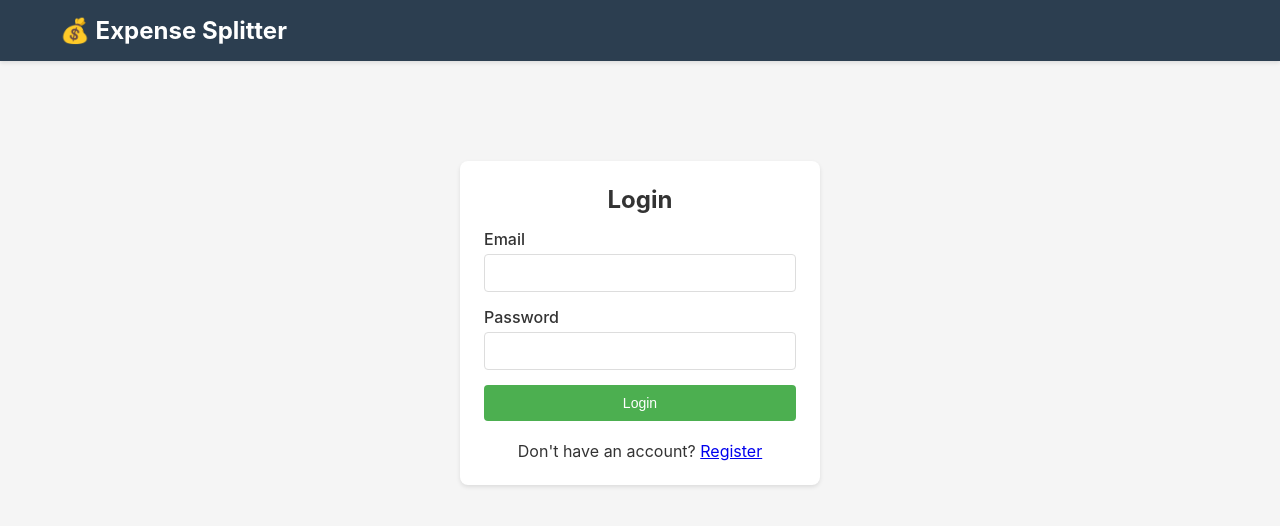
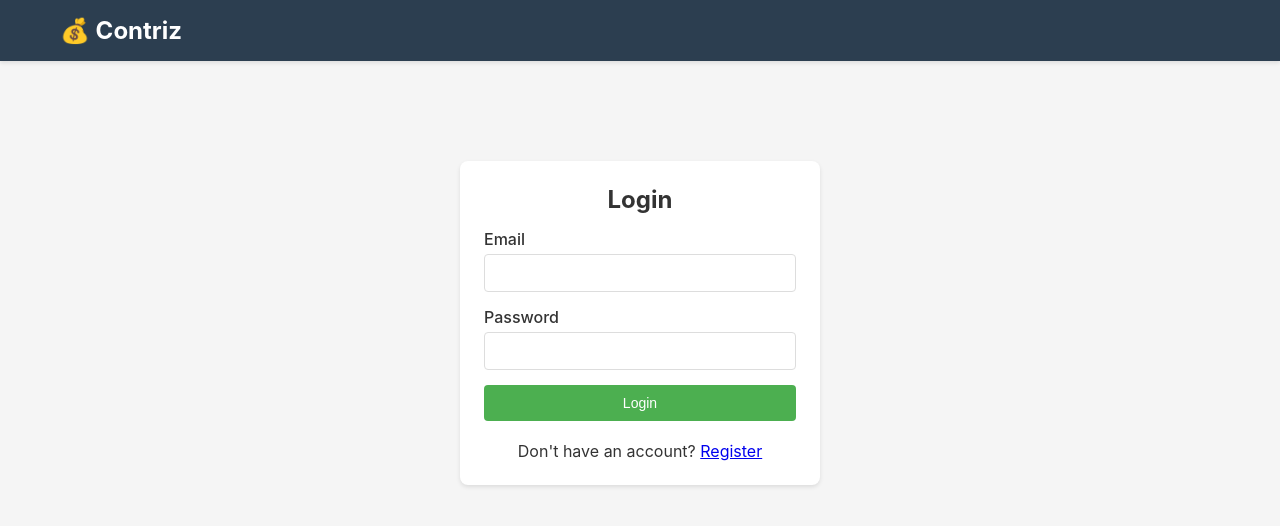
Before and after one commit to sharma-mohit-codes/Contriz, a React (Create React App) app in the folder frontend/: page /login in a window 1280 px wide. Shown: the top 526 px of the page. Built offline with nearby package versions, Linux system fonts and the light colour scheme; no server answers.

Commit message:
changed frontend name

```diff
--- a/frontend/public/index.html
+++ b/frontend/public/index.html
@@ -5,7 +5,7 @@
     <meta name="viewport" content="width=device-width, initial-scale=1" />
     <meta name="theme-color" content="#000000" />
     <meta name="description" content="Group Expense Splitter with Smart Settlements" />
-    <title>Expense Splitter</title>
+    <title>Contriz</title>
   </head>
   <body>
     <noscript>You need to enable JavaScript to run this app.</noscript>
--- a/frontend/src/components/Navbar.jsx
+++ b/frontend/src/components/Navbar.jsx
@@ -15,7 +15,7 @@ const Navbar = () => {
     <nav style={styles.navbar}>
       <div style={styles.container}>
         <Link to="/" style={styles.logo}>
-          💰 Expense Splitter
+          💰 Contriz
         </Link>
 
         {isAuthenticated && (
```
Also changed, not shown: 2 other files (tests, documents, lock files or other folders).
